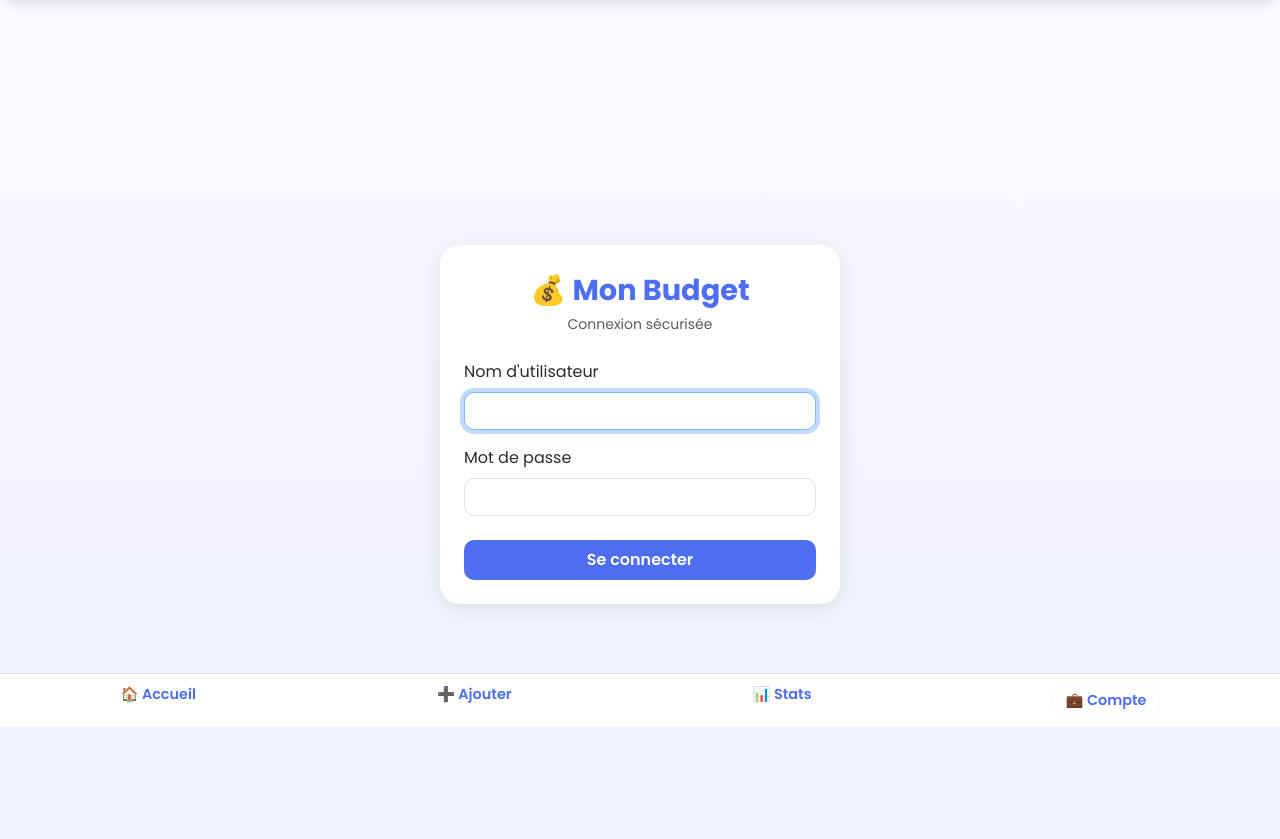
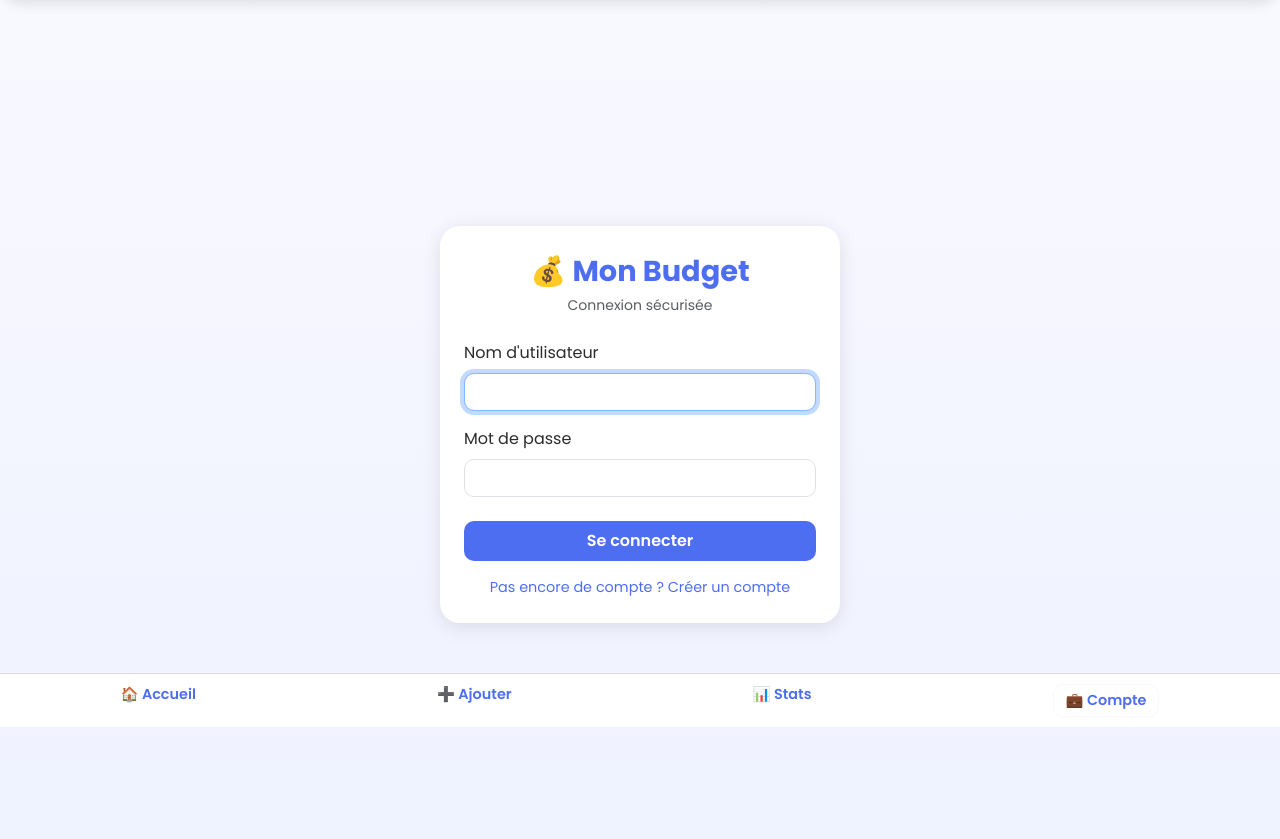
Before and after one commit to ThomEMS/SGP, a Flask app: page /login in a window 1280 px wide. Shown: the part 73-912 px from the top of the page. Run offline with Flask 3, Linux system fonts and the light colour scheme.

Commit message:
ouioui oui baguette

```diff
--- a/templates/login.html
+++ b/templates/login.html
@@ -28,6 +28,18 @@
   .form-control {
     border-radius: 10px;
   }
+  .register-link {
+    display: block;
+    text-align: center;
+    margin-top: 1rem;
+    font-size: 0.9rem;
+    color: #4e6ef2;
+    text-decoration: none;
+    font-weight: 500;
+  }
+  .register-link:hover {
+    text-decoration: underline;
+  }
 </style>
 
 <div class="d-flex flex-column align-items-center justify-content-center vh-100 px-3">
@@ -53,6 +65,11 @@
       </div>
 
       <button type="submit" class="btn btn-primary w-100 py-2 mt-2">Se connecter</button>
+
+      <!-- ✅ Lien vers la page d'inscription -->
+      <a href="{{ url_for('register') }}" class="register-link">
+        Pas encore de compte ? Créer un compte
+      </a>
     </form>
   </div>
 </div>
```
